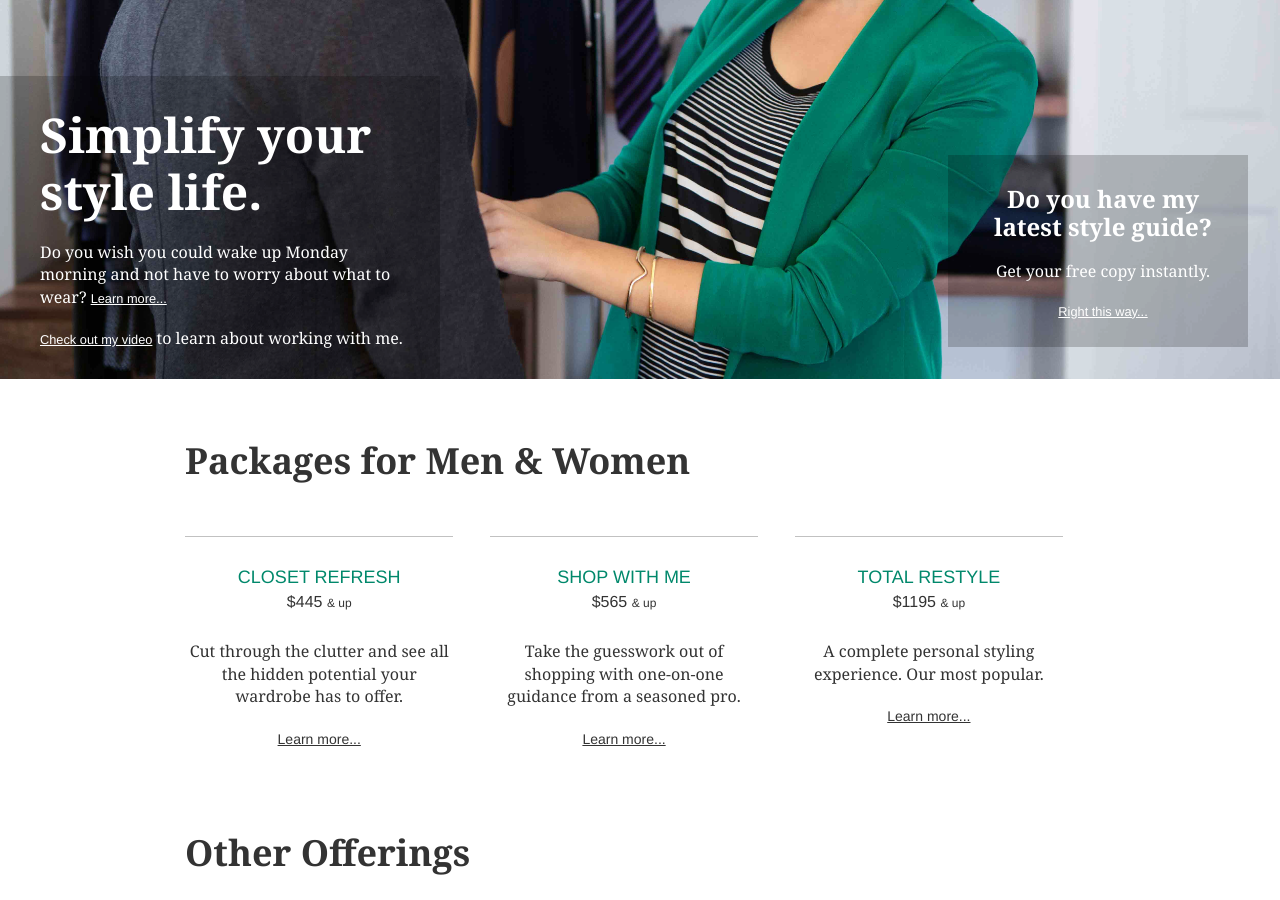
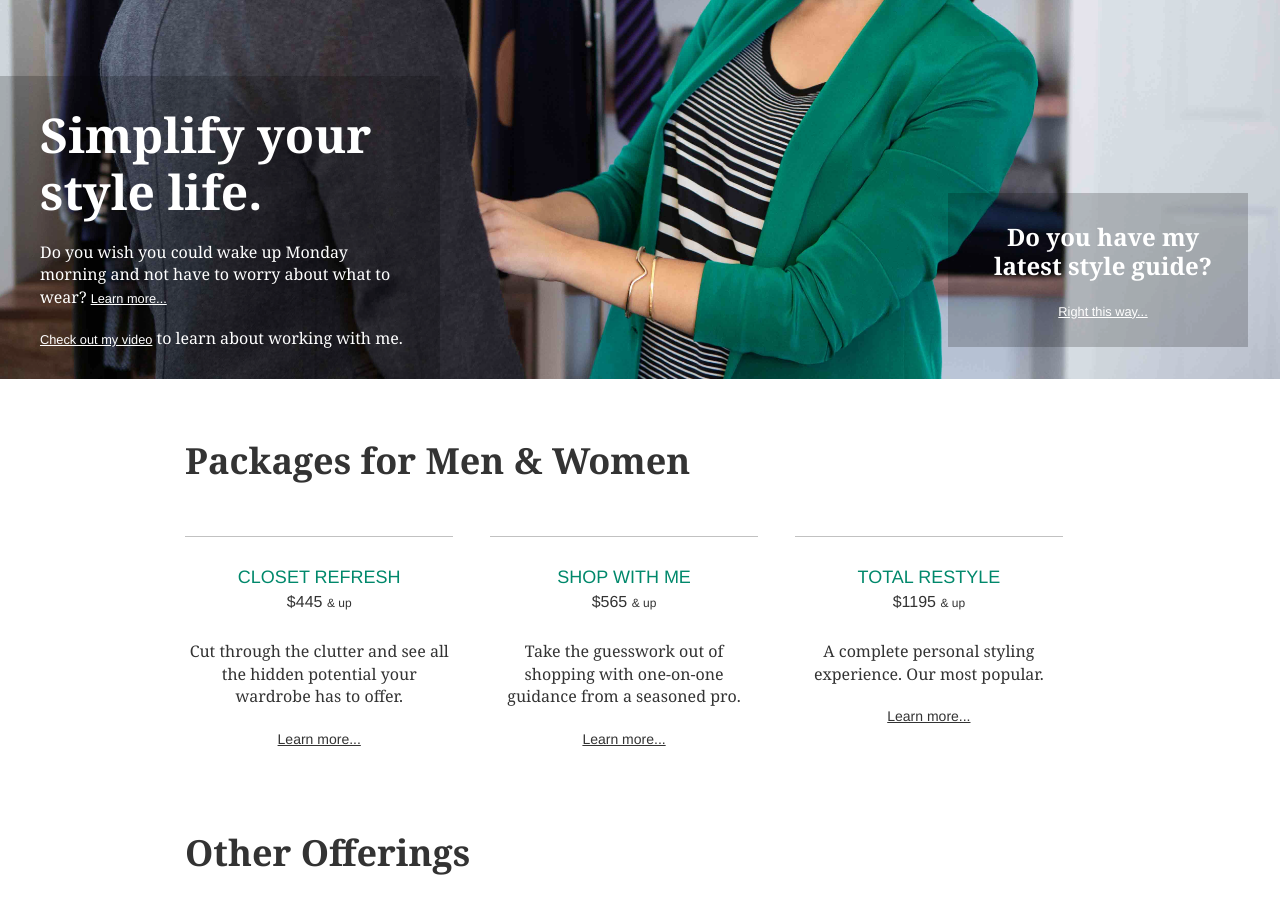
Before and after one commit to btaylor30/bryntaylor.com, a Jekyll site: the page built from index.html, in a window 1280 px wide and 900 px high, scrolled down 442 px. Built offline with Jekyll 4.4.1, drawn with Linux system fonts in a browser that asks for light colours; nearby versions of some CDN libraries; some web fonts are replaced; Markdown is read by kramdown in place of the engine named in the settings.

Commit message:
Updated index.html

```diff
--- a/index.html
+++ b/index.html
@@ -15,7 +15,6 @@ published: true
   </article>
   <aside class="book-callout">
     <h1>Do you have my latest style guide?</h1>
-    <p>Get your free copy instantly.</p>
     <p><a href="http://therestylist.us2.list-manage.com/subscribe?u=af94a82e99e0b5bdf5a7d7a1e&id=eea1162356" target="_blank">Right this way...</a></p>
   </aside>
 </section>
```
